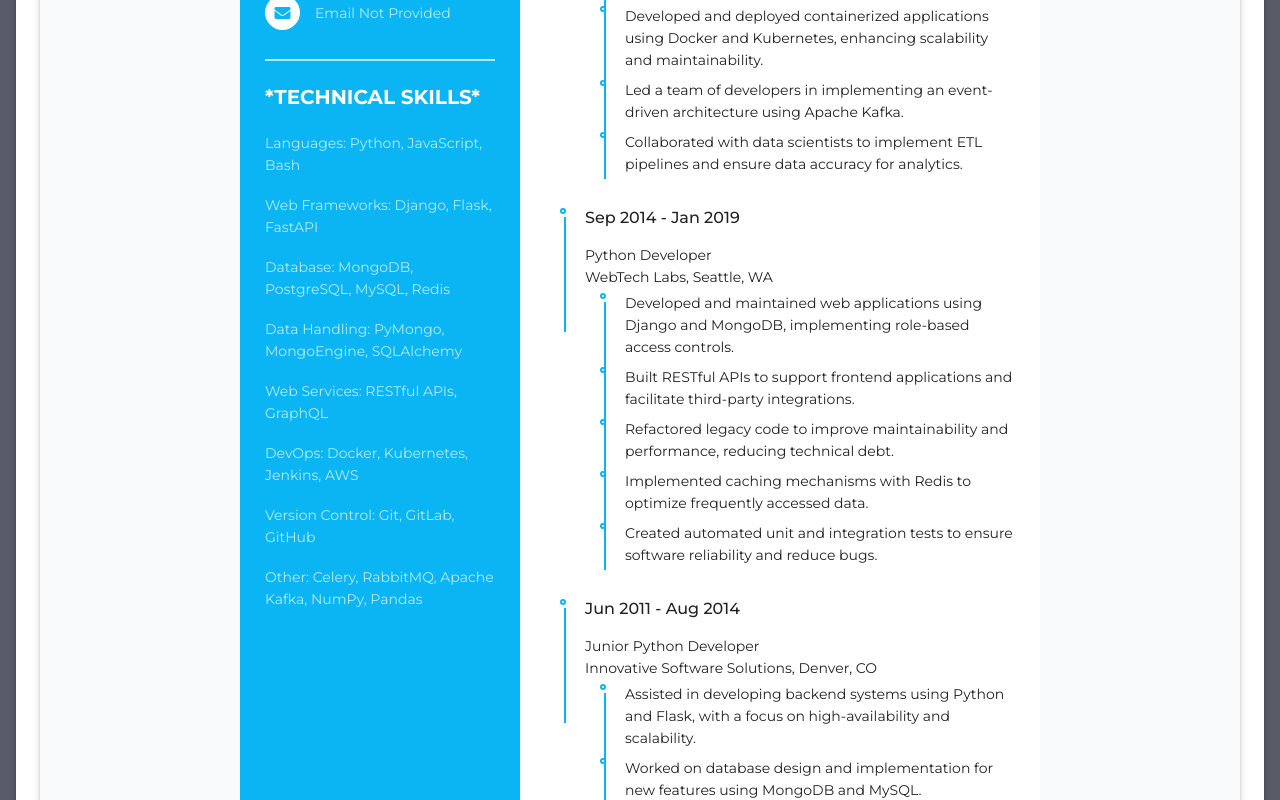
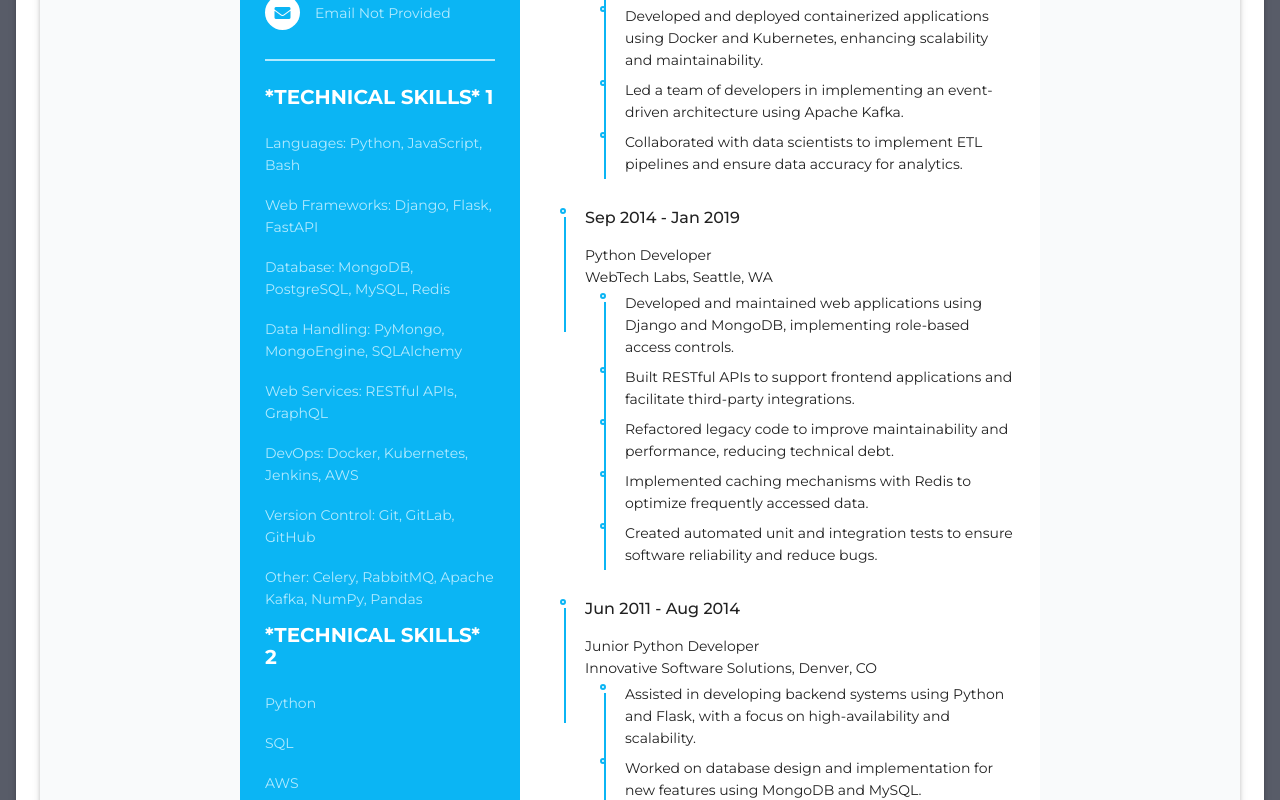
Before and after one commit to jbarachadi/resume-builder, a React (Create React App) app: page / in a window 1280 px wide. Shown: the part 1040-1840 px from the top of the page. Built offline with nearby package versions, Linux system fonts and the light colour scheme; the HTML template or start-up script is replaced by a standard one.

Commit message:
update: drag n drop interlist

```diff
--- a/src/App.js
+++ b/src/App.js
@@ -10,7 +10,11 @@
 
 function App() {
   const [data, setData] = useState(initialData.resume);
-  const [skills, setSkills] = useState(data.skills.list);
+  // const [skills, setSkills] = useState(data.skills.list);
+  const [skills, setSkills] = useState({
+    list1: data.skills.list,
+    list2: ["Python", "SQL", "AWS"],
+  });
 
   const [selectedTemplate, setSelectedTemplate] = useState('Template2');
 
@@ -51,7 +55,14 @@
                   /> */}
                   <ResumePreview
                     template={selectedTemplate}
-                    data={{ ...data, skills: { ...data.skills, list: skills } }}
+                    data={{
+                      ...data,
+                      skills: {
+                        ...data.skills,
+                        list1: skills.list1,
+                        list2: skills.list2,
+                      },
+                    }}
                     setSkills={setSkills}
                   />
                 </>
--- a/src/templates/Template2/index.jsx
+++ b/src/templates/Template2/index.jsx
@@ -1,5 +1,5 @@
 import React from "react";
-import { DragDropContext, Droppable, Draggable } from 'react-beautiful-dnd';
+import { DragDropContext, Droppable, Draggable } from "react-beautiful-dnd";
 import styles from "./style.module.css";
 
 const Template2 = ({ data, setSkills }) => {
@@ -18,14 +18,55 @@
   const handleDragEnd = (result) => {
     const { destination, source } = result;
 
+    // If there is no destination (dropped outside), return
     if (!destination) return;
 
-    const reorderedSkills = Array.from(skills.list);
-    const [movedSkill] = reorderedSkills.splice(source.index, 1);
-    reorderedSkills.splice(destination.index, 0, movedSkill);
+    // If the item has not moved, return early
+    if (
+      destination.index === source.index &&
+      destination.droppableId === source.droppableId
+    ) {
+      return;
+    }
 
-    setSkills(reorderedSkills);
+    // Safeguard against undefined lists
+    const list1 = skills.list1 || [];
+    const list2 = skills.list2 || [];
+
+    // Handle moving items between the two lists
+    const sourceListId = source.droppableId;
+    const destinationListId = destination.droppableId;
+
+    // Case for moving between list1 and list2
+    if (
+      (sourceListId === "list1" && destinationListId === "list2") ||
+      (sourceListId === "list2" && destinationListId === "list1")
+    ) {
+      const sourceSkillsList = sourceListId === "list1" ? list1 : list2;
+      const destinationSkillsList = destinationListId === "list1" ? list1 : list2;
+
+      const [movedSkill] = sourceSkillsList.splice(source.index, 1);
+      destinationSkillsList.splice(destination.index, 0, movedSkill);
+
+      setSkills({
+        list1: sourceListId === "list1" ? sourceSkillsList : list1,
+        list2: sourceListId === "list2" ? sourceSkillsList : list2,
+      });
+    } else {
+      // Case for reordering within the same list
+      const sourceSkillsList = sourceListId === "list1" ? list1 : list2;
+      const reorderedSkillsList = Array.from(sourceSkillsList);
+      const [movedSkill] = reorderedSkillsList.splice(source.index, 1);
+      reorderedSkillsList.splice(destination.index, 0, movedSkill);
+
+      setSkills((prevSkills) => {
+        return {
+        ...prevSkills,
+        [sourceListId]: reorderedSkillsList,
+      }});
+    }
   };
+
 
   return (
     <div className={styles.resume}>
@@ -67,19 +108,50 @@
 
           {/* Skills */}
           <div className={`${styles.resume_item} ${styles.resume_skills}`}>
-            <div className={styles.title}>
-              <p className={styles.bold}>{skills.subheadline}</p>
-            </div>
             <DragDropContext onDragEnd={handleDragEnd}>
-              <Droppable droppableId="skillsList">
+              {/* First Skills List */}
+              <Droppable droppableId="list1">
                 {(provided) => (
                   <ul
                     {...provided.droppableProps}
                     ref={provided.innerRef}
                     className={styles.skillsList}
                   >
-                    {skills.list.map((skill, index) => (
-                      <Draggable key={index} draggableId={String(index)} index={index}>
+                    <div className={styles.title}>
+                      <p className={styles.bold}>{skills.subheadline} 1</p>
+                    </div>
+                    {skills.list1.map((skill, index) => (
+                      <Draggable key={skill} draggableId={`list1-${skill}`} index={index}>
+                        {(provided) => (
+                          <li
+                            ref={provided.innerRef}
+                            {...provided.draggableProps}
+                            {...provided.dragHandleProps}
+                            className={styles.skillItem}
+                          >
+                            {skill}
+                          </li>
+                        )}
+                      </Draggable>
+                    ))}
+                    {provided.placeholder}
+                  </ul>
+                )}
+              </Droppable>
+
+              {/* Second Skills List */}
+              <Droppable droppableId="list2">
+                {(provided) => (
+                  <ul
+                    {...provided.droppableProps}
+                    ref={provided.innerRef}
+                    className={styles.skillsList}
+                  >
+                    <div className={styles.title}>
+                      <p className={styles.bold}>{skills.subheadline} 2</p>
+                    </div>
+                    {skills.list2.map((skill, index) => (
+                      <Draggable key={skill} draggableId={`list2-${skill}`} index={index}>
                         {(provided) => (
                           <li
                             ref={provided.innerRef}
```
